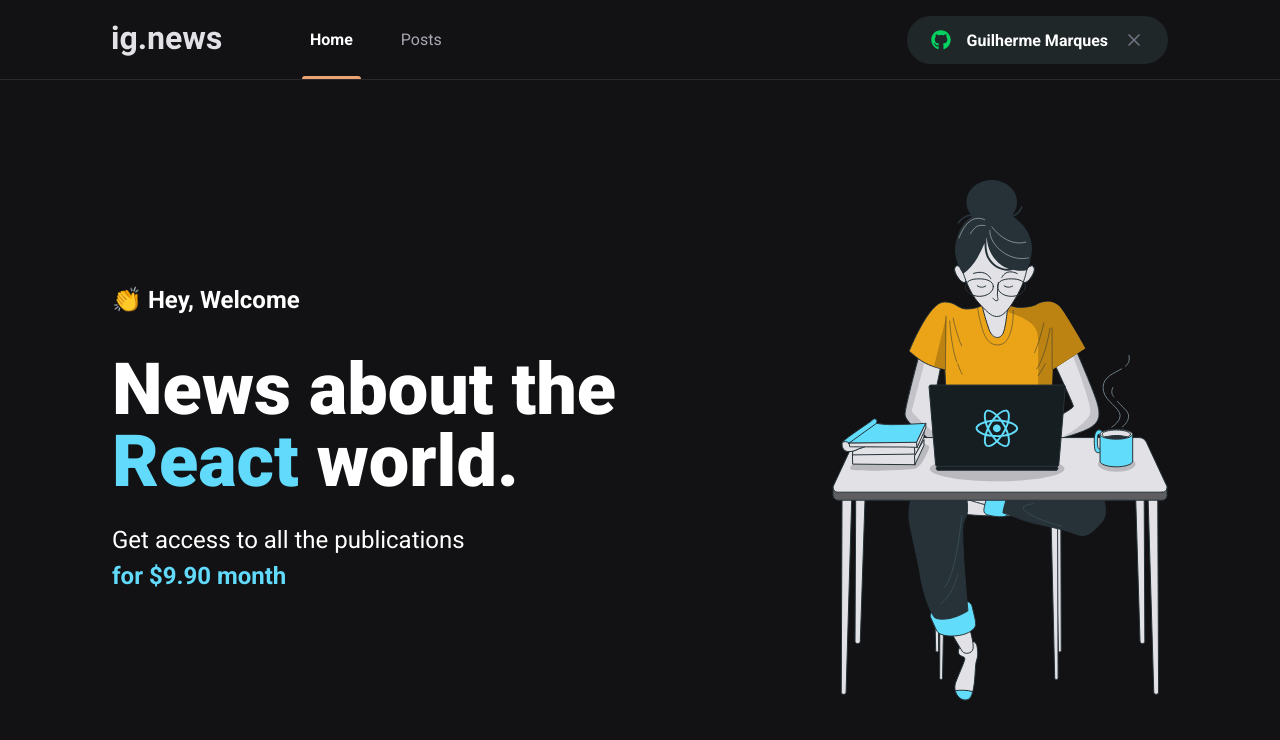
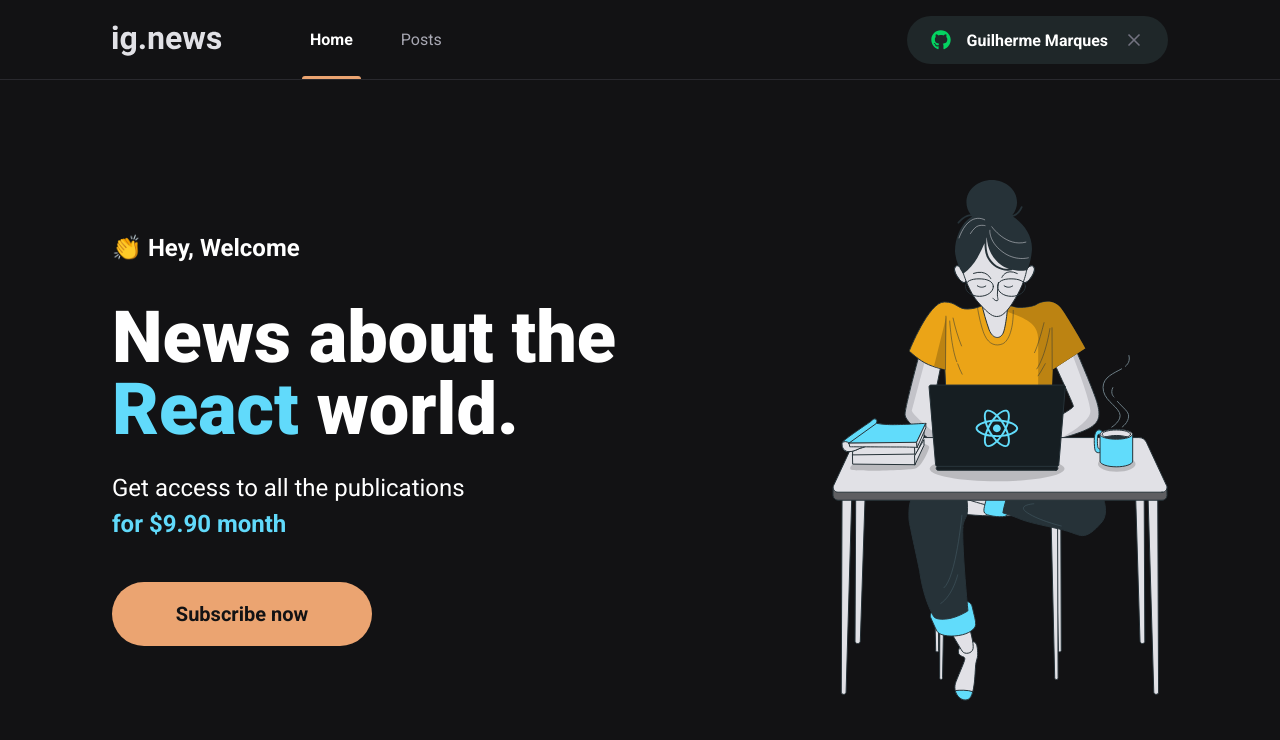
Before and after one commit to GuilhermeMarques1/ignews, a Next.js app: page / in a window 1280 px wide. Shown: the top 740 px of the page. Built offline with nearby package versions, Linux system fonts and the light colour scheme.

Commit message:
feat: Create SubscribeButton

```diff
--- /dev/null
+++ b/src/components/SubscribeButton/index.tsx
@@ -0,0 +1,9 @@
+import styles from "./styles.module.scss";
+
+export function SubscribeButton() {
+  return (
+    <button type="button" className={styles.subscribeButton}>
+      Subscribe now
+    </button>
+  );
+}
--- /dev/null
+++ b/src/components/SubscribeButton/styles.module.scss
@@ -0,0 +1,20 @@
+.subscribeButton {
+  height: 4rem;
+  width: 260px;
+  border: 0;
+  border-radius: 2rem;
+  background: var(--yellow-200);
+  color: var(--gray-900);
+  font-size: 1.25rem;
+  font-weight: bold;
+
+  display: flex;
+  align-items: center;
+  justify-content: center;
+
+  transition: filter 0.2s;
+
+  &:hover {
+    filter: brightness(0.8);
+  }
+}
--- a/src/pages/home.module.scss
+++ b/src/pages/home.module.scss
@@ -38,4 +38,8 @@
       font-weight: bold;
     }
   }
+
+  button {
+    margin-top: 2.5rem;
+  }
 }
--- a/src/pages/index.tsx
+++ b/src/pages/index.tsx
@@ -1,4 +1,5 @@
 import Head from 'next/head';
+import { SubscribeButton } from '../components/SubscribeButton';
 
 import styles from "./home.module.scss";
 
@@ -17,6 +18,8 @@
             Get access to all the publications <br/>
             <span>for $9.90 month</span>
           </p>
+
+          <SubscribeButton />
         </section>
 
         <img src="/images/avatar.svg" alt="Girl coding" />
```
